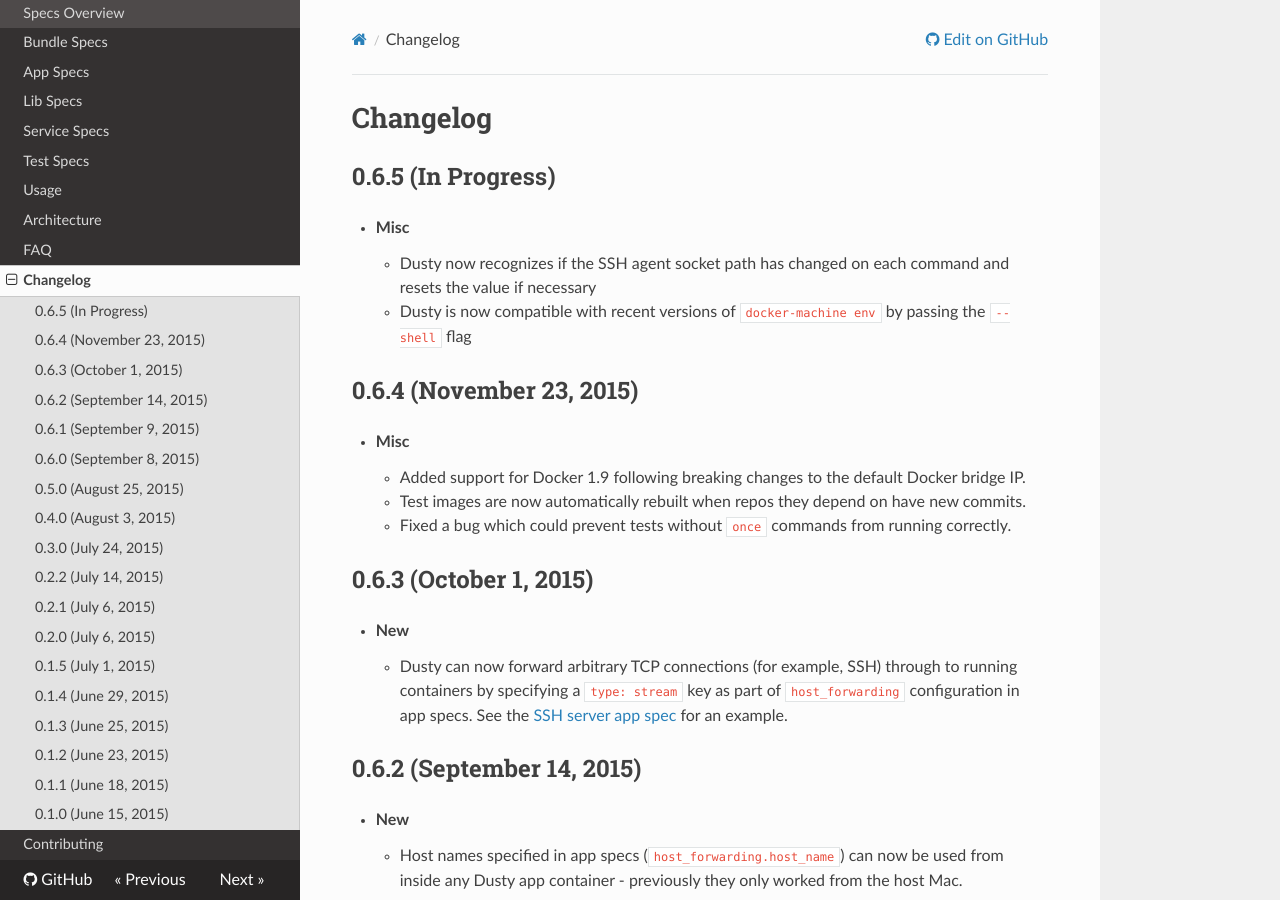
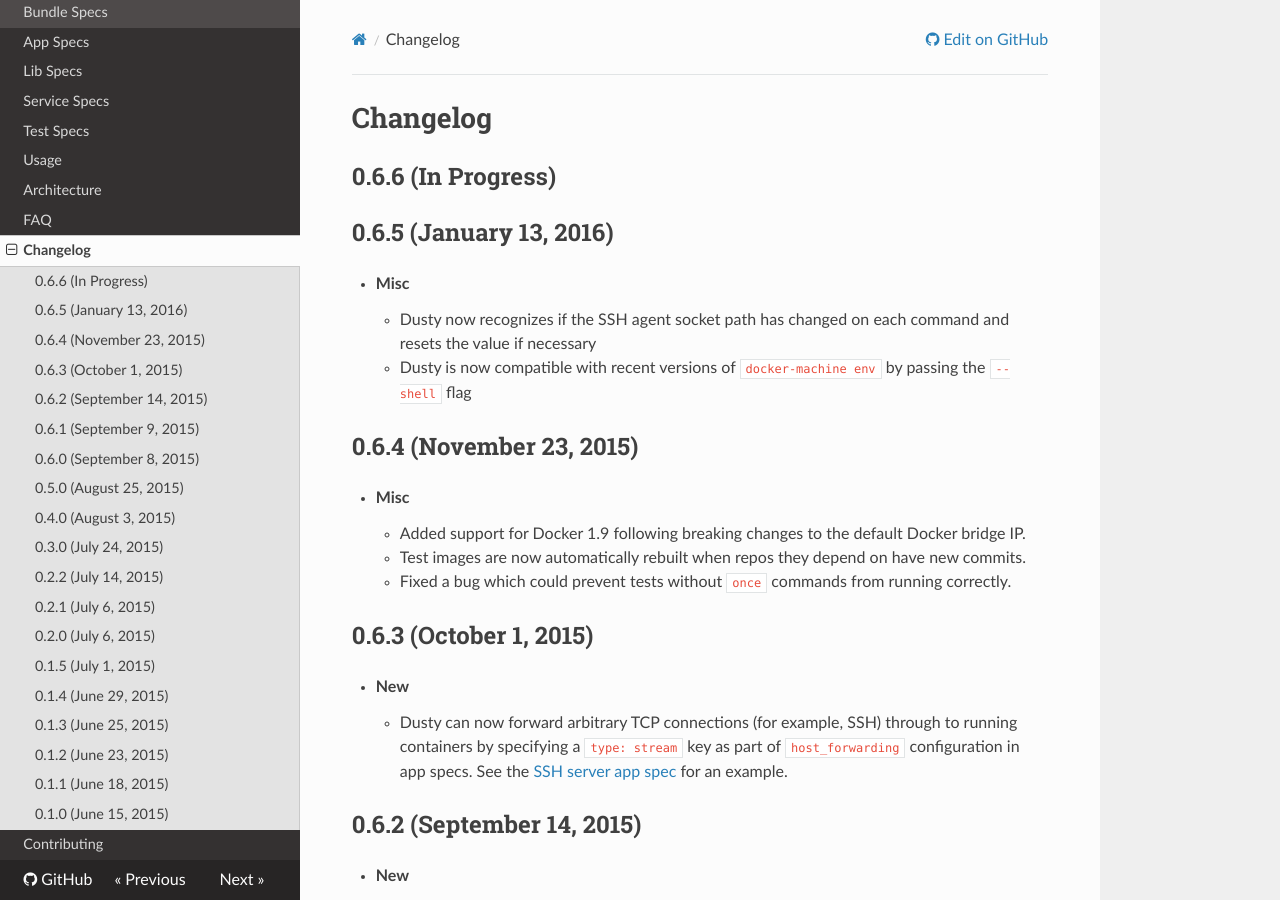
Before and after one commit to gamechanger/dusty, an MkDocs documentation site: the page built from docs/changelog.md, in a window 1280 px wide and 900 px high. Built offline with MkDocs 1.6.1, drawn with Linux system fonts in a browser that asks for light colours; nearby versions of some CDN libraries; old or Windows-style settings are respelled for this version of MkDocs.

```diff
--- a/docs/changelog.md
+++ b/docs/changelog.md
@@ -1,6 +1,8 @@
 # Changelog
 
-## 0.6.5 (In Progress)
+## 0.6.6 (In Progress)
+
+## 0.6.5 (January 13, 2016)
 
 * **Misc**
     * Dusty now recognizes if the SSH agent socket path has changed on each command and resets the value if necessary
```
Also changed, not shown: docs/installation.md (+1 -1 lines).
